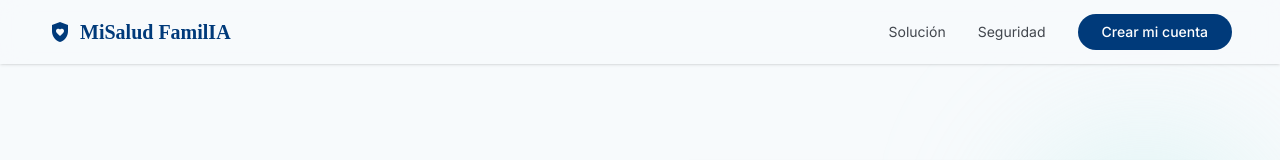
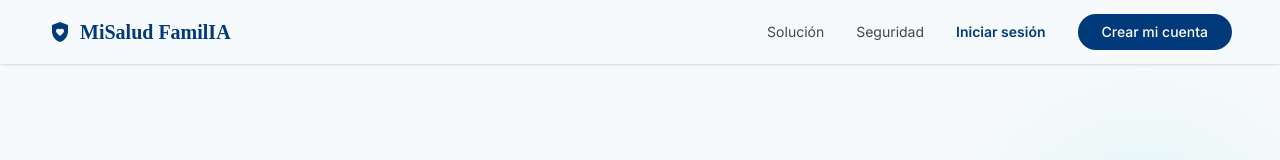
Before and after one commit to EcmcodeApps/appmisalud-familia, a Next.js app in the folder apps/web/: page / in a window 1280 px wide. Shown: the top 160 px of the page. Built offline with nearby package versions, Linux system fonts and the light colour scheme; a web font is replaced by a local one.

Commit message:
Add login link to landing header

```diff
--- a/apps/web/src/app/page.tsx
+++ b/apps/web/src/app/page.tsx
@@ -66,6 +66,12 @@ function Header() {
       <nav className="hidden md:flex gap-8 items-center">
         <a className="text-sm text-[#42474e] hover:text-[#003A7A] transition-colors" href="#solucion">Solución</a>
         <Link className="text-sm text-[#42474e] hover:text-[#003A7A] transition-colors" href="/seguridad-informacion-medica">Seguridad</Link>
+        <Link
+          href="/login"
+          className="text-sm font-semibold text-[#003A7A] hover:underline underline-offset-4 transition-colors"
+        >
+          Iniciar sesión
+        </Link>
         <Link
           href="/register"
           className="bg-[#003A7A] text-white px-6 py-2 rounded-full text-sm font-medium hover:opacity-90 transition-opacity"
```
